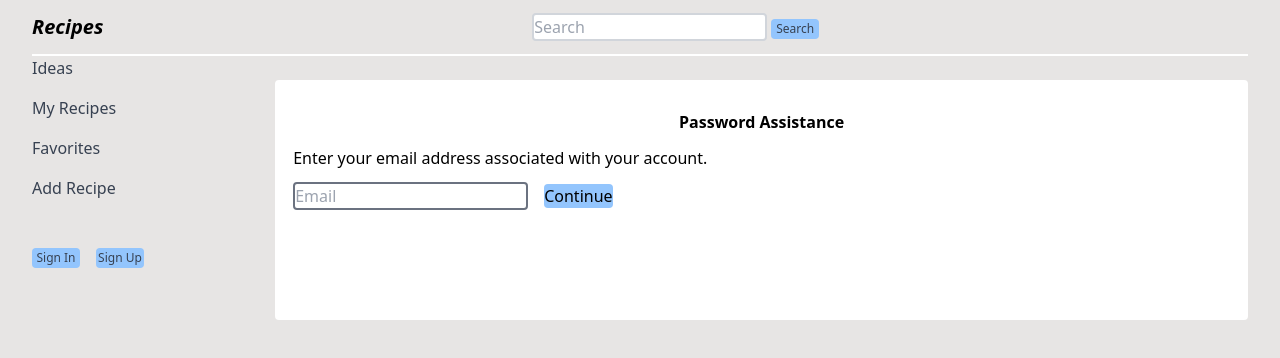
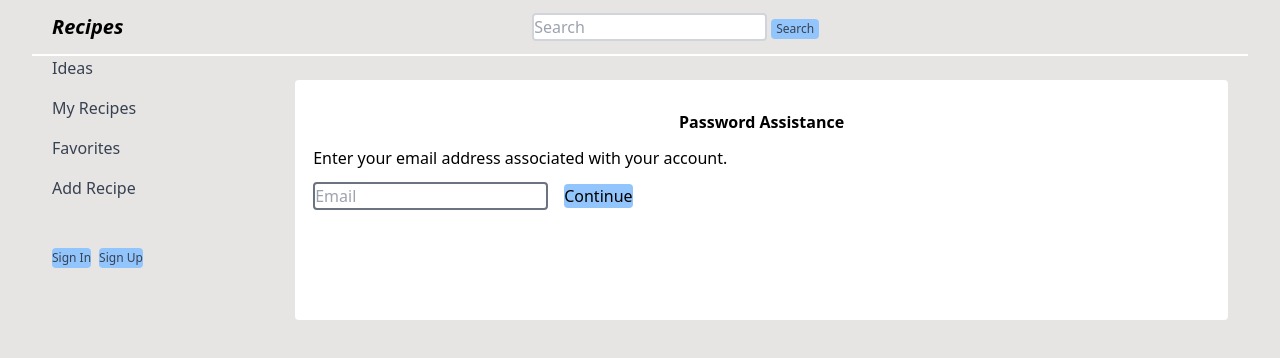
Before and after one commit to williamzhang73/recipes-management, a React (Vite) app in the folder client/: page /passwordassistance in a window 1280 px wide. Shown: the top 358 px of the page. Built offline with nearby package versions, Linux system fonts and the light colour scheme.

Commit message:
css added

```diff
--- a/client/src/components/Header.tsx
+++ b/client/src/components/Header.tsx
@@ -37,7 +37,7 @@ function Header() {
 
   return (
     <>
-      <div className="border-b-2 border-white w-full flex flex-col justify-center items-center md:flex-row md:h-14 md:justify-between">
+      <div className="px-5 border-b-2 border-white w-full flex flex-col justify-center items-center md:flex-row md:h-14 md:justify-between">
         <Link to="/">
           <span className="font-sans italic font-bold my-3 text-xl">
             Recipes
--- a/client/src/components/SideBar.tsx
+++ b/client/src/components/SideBar.tsx
@@ -27,7 +27,7 @@ function SideBar({ sideBarList, handleSetList, listItem }: Props) {
   }
 
   return (
-    <div className="h-fit w-full md:w-1/5 lg:h-screen">
+    <div className="px-5 h-fit w-full md:w-1/5 lg:h-screen">
       <ul className="flex flex-col gap-y-4 text-gray-700 w-fit">
         {sideBarList.map((list) => (
           <li
@@ -38,16 +38,16 @@ function SideBar({ sideBarList, handleSetList, listItem }: Props) {
           </li>
         ))}
       </ul>
-      <div className="flex flex-col items-start lg:mt-10 lg:flex-row">
+      <div className="flex flex-col items-start lg:mt-10 lg:flex-row lg:gap-x-2">
         <button
           onClick={handleSignInClick}
-          className="mt-2 sm:mt-2 bg-blue-300 text-xs rounded h-5 w-12 text-gray-700 lg:mr-4">
+          className="mt-2  bg-blue-300 text-xs rounded h-5 w-fit text-gray-700 ">
           Sign In
         </button>
 
         <button
           onClick={handleSignUpClick}
-          className="mt-2 sm:mt-2 bg-blue-300 text-xs rounded h-5 w-12 text-gray-700">
+          className="mt-2  bg-blue-300 text-xs rounded h-5 w-fit text-gray-700">
           Sign Up
         </button>
       </div>
--- a/client/src/pages/OtpVefication.tsx
+++ b/client/src/pages/OtpVefication.tsx
@@ -27,7 +27,7 @@ function OtpVerification() {
     }
   }
   return (
-    <div className="w-full h-fit md:w-4/5">
+    <div className="px-5 w-full h-fit md:w-4/5">
       <form
         onSubmit={handleSubmit}
         className="w-full border-2 border-white rounded bg-white mt-6 px-4 h-60 flex flex-col gap-y-3">
--- a/client/src/pages/PasswordAssistance.tsx
+++ b/client/src/pages/PasswordAssistance.tsx
@@ -28,7 +28,7 @@ function PasswordAssistance() {
   }
 
   return (
-    <div className="w-full h-fit md:w-4/5">
+    <div className="px-5 w-full h-fit md:w-4/5">
       <form
         onSubmit={handleSubmit}
         className="w-full border-2 border-white rounded bg-white mt-6 px-4 h-60 flex flex-col gap-y-3">
--- a/client/src/pages/PasswordReset.tsx
+++ b/client/src/pages/PasswordReset.tsx
@@ -31,7 +31,7 @@ function PasswordReset() {
     }
   }
   return (
-    <div className="w-full md:w-4/5">
+    <div className="px-5 w-full md:w-4/5">
       <form
         onSubmit={handleSubmit}
         className="w-full border-2 border-white rounded bg-white mt-6 px-4 h-60 flex flex-col gap-y-3">
```
